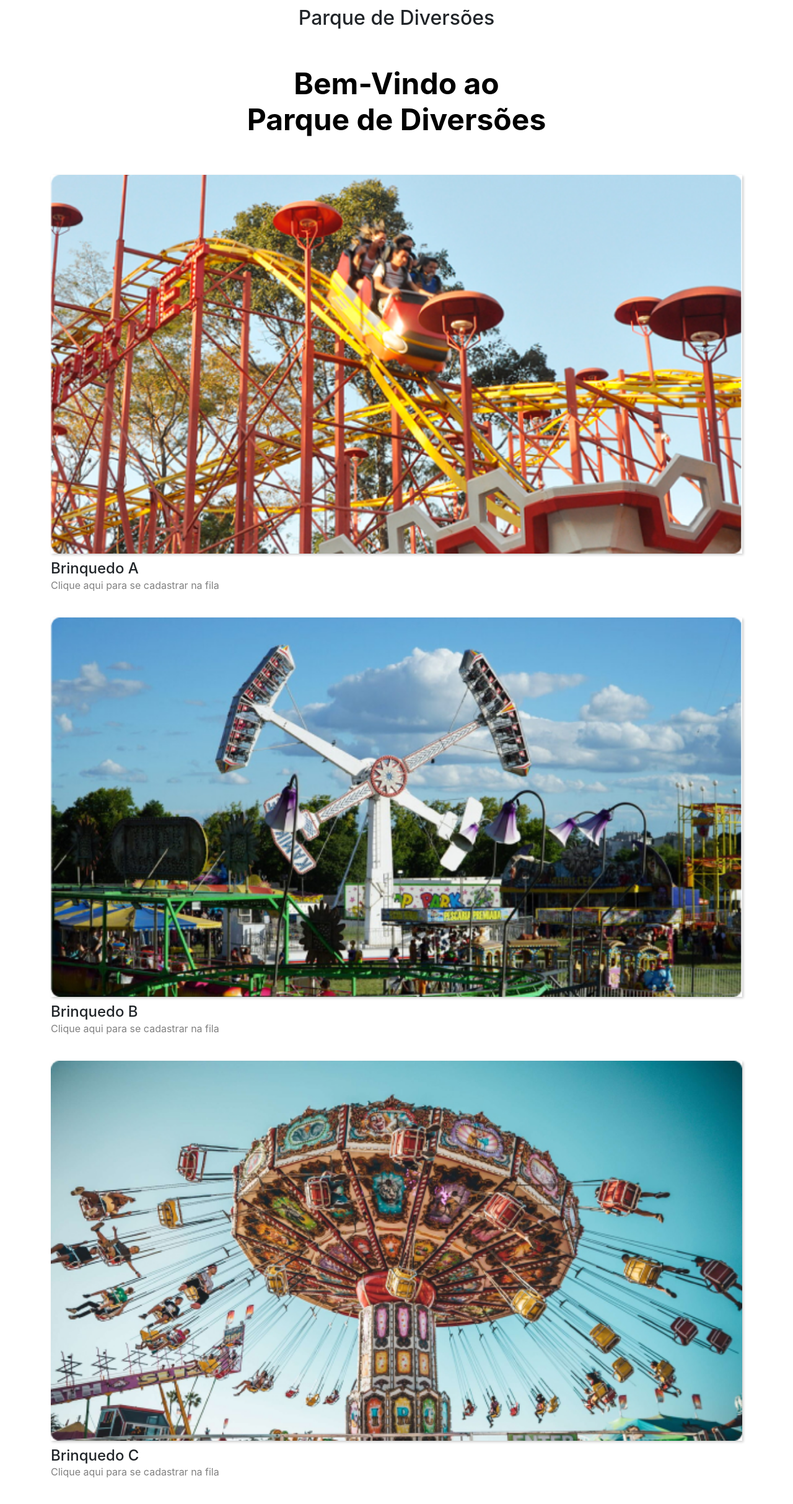
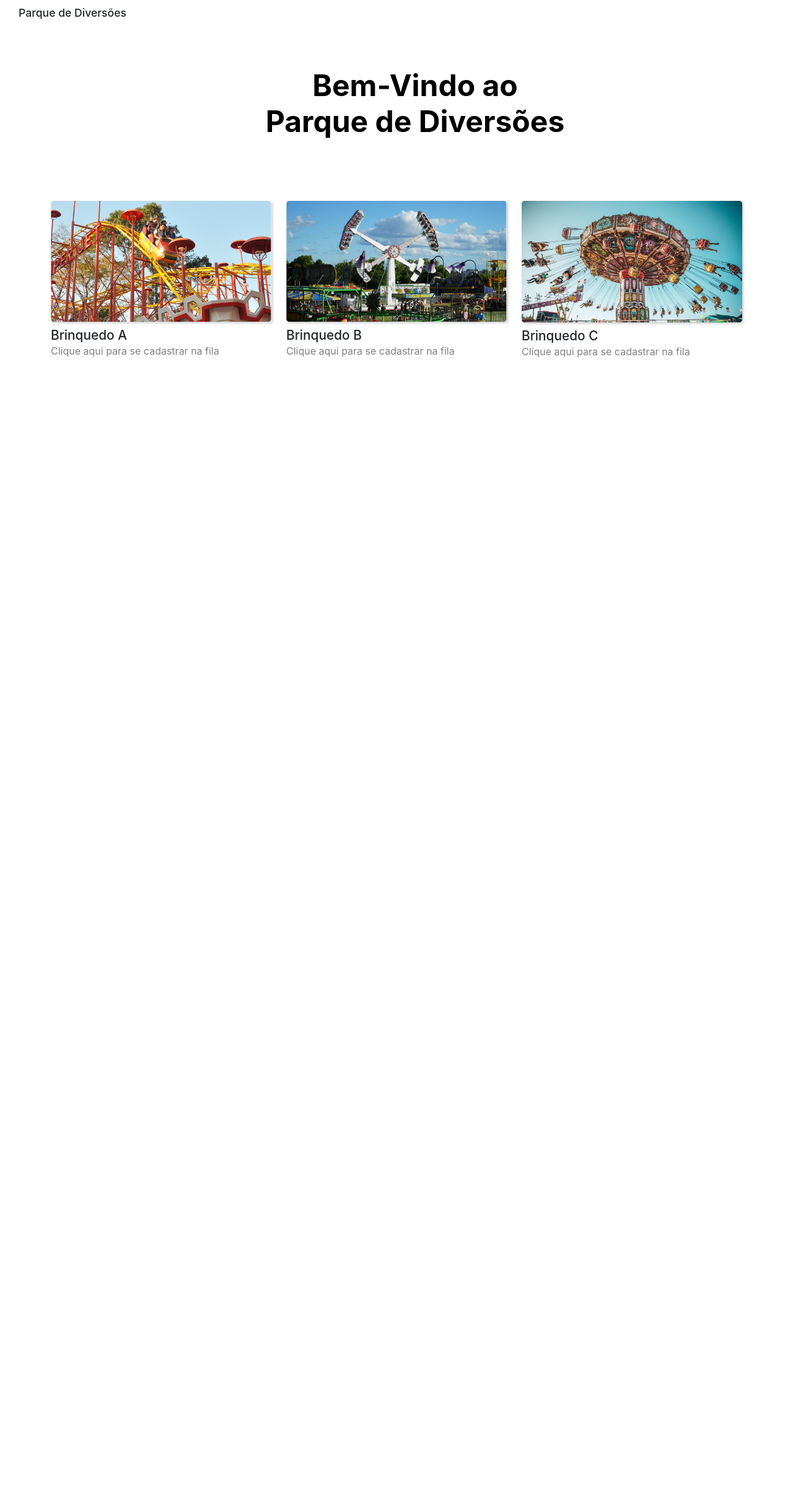
Before and after one commit to gsilva1602/amusement-park, a Flask app: page / in a window 1280 px wide. Shown: the whole page at 62% size. After the commit the page ends 800 px from the top, so only its background shows below. Run offline with Flask 3, Linux system fonts and the light colour scheme; some libraries are stand-ins or nearby versions.

Commit message:
new styles on home css

```diff
--- a/static/home.css
+++ b/static/home.css
@@ -11,28 +11,31 @@ body {
 #head {
     display: flex;
     align-items: center;
-    justify-content: center;
+    justify-content: flex-start;
     background-color: #ffffff;
     padding: 10px;
 }
 
 #head-text {
-    font-size: 2rem;
-    text-align: center;
+    font-size: 1.1rem;
+    text-align: left;
     font-weight: 500;
+    margin-left: 20px;
 }
 
 #welcome {
     font-size: 2rem;
     font-weight: bold;
     text-align: center;
-    margin: 20px 0;
+    margin-left: 20px;
+    margin-top: 20px;
     color: black;
 }
 
 @media (min-width: 768px) {
     #welcome {
         font-size: 2.5rem;
+        margin-left: 40px;
         margin-top: 40px;
     }
 }
@@ -40,7 +43,8 @@ body {
 @media (min-width: 1200px) {
     #welcome {
         font-size: 3rem;
-        margin-top: 40px;
+        margin-top: 60px;
+        margin-left: 60px;
     }
 }
 
@@ -49,7 +53,7 @@ body {
 }
 
 @media (min-width: 768px) {
-    .col-md-4 {
+    .col-md-6 {
         margin-bottom: 30px;
     }
 
@@ -89,7 +93,7 @@ body {
 }
 
 h3 {
-    font-size: 1.5rem;
+    font-size: 1.3rem;
     margin-bottom: 0;
     margin-top: 10px;
 }
@@ -108,4 +112,14 @@ p {
     box-shadow: 2px 2px 4px rgba(0, 0, 0, 0.2);
     width: 100%;
     height: auto;
+    transition: transform 0.3s ease;
 }
+
+.img-fluid:hover {
+    transform: scale(1.05);
+}
+
+.toy-image {
+    max-width: 100%;
+    height: auto;
+}
--- a/templates/home.html
+++ b/templates/home.html
@@ -15,24 +15,24 @@
     <h2 id="welcome">Bem-Vindo ao<br>Parque de Diversões</h2>
     <div class="container" id="main-container">
         <form action="/choose_toy" method="POST" id="form">
-            <div class="row">
-                <div class="col-12 col-mb-4 mb-4">
+            <div class="row" id="first-row">
+                <div class="col-12 col-md-4 mb-4">
                     <a href="/register_toy_a" class="text-decoration-none">
-                        <img src="/static/img/brinquedo_a.jpg" alt="Brinquedo A" class="img-fluid" id="A">
+                        <img src="/static/img/brinquedo_a.jpg" alt="Brinquedo A" class="img-fluid toy-image" id="A">
                         <h3 class="text-left">Brinquedo A</h3>
                         <p class="text-left">Clique aqui para se cadastrar na fila</p>
                     </a>
                 </div>
-                <div class="col-12 col-mb-4 mb-4">
+                <div class="col-12 col-md-4 mb-4">
                     <a href="/register_toy_b" class="text-decoration-none">
-                        <img src="/static/img/brinquedo_b.jpg" alt="Brinquedo B" class="img-fluid" id="B">
+                        <img src="/static/img/brinquedo_b.jpg" alt="Brinquedo B" class="img-fluid toy-image" id="B">
                         <h3 class="text-left">Brinquedo B</h3>
                         <p class="text-left">Clique aqui para se cadastrar na fila</p>
                     </a>
                 </div>
-                <div class="col-12 col-mb-4 mb-4">
+                <div class="col-12 col-md-4 mb-4">
                     <a href="/register_toy_c" class="text-decoration-none">
-                        <img src="/static/img/brinquedo_c.jpg" alt="Brinquedo C" class="img-fluid" id="C">
+                        <img src="/static/img/brinquedo_c.jpg" alt="Brinquedo C" class="img-fluid toy-image" id="C">
                         <h3 class="text-left">Brinquedo C</h3>
                         <p class="text-left">Clique aqui para se cadastrar na fila</p>
                     </a>
```
